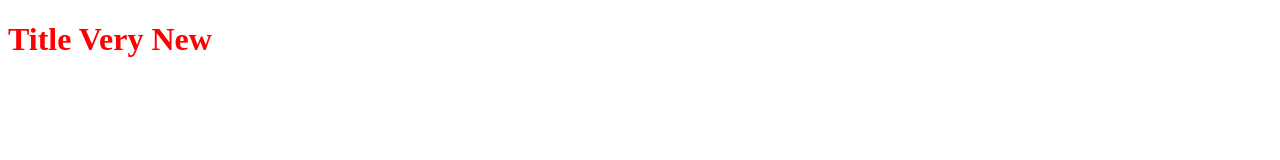
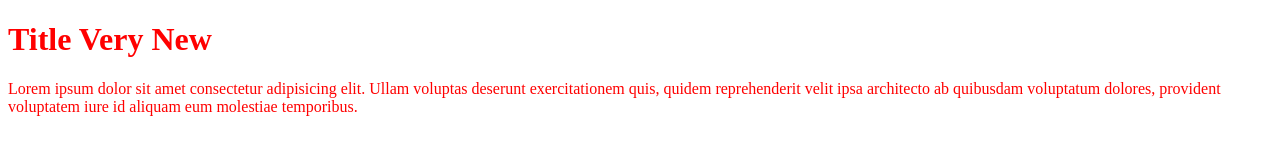
Before and after one commit to c4rlosviteri/git-workshop, a plain HTML site: page index.html in a window 1280 px wide. Drawn offline with Linux system fonts and the light colour scheme.

Commit message:
add paragraph

```diff
--- a/index.html
+++ b/index.html
@@ -9,5 +9,6 @@
 </head>
 <body>
   <h1>Title Very New</h1>
+  <p>Lorem ipsum dolor sit amet consectetur adipisicing elit. Ullam voluptas deserunt exercitationem quis, quidem reprehenderit velit ipsa architecto ab quibusdam voluptatum dolores, provident voluptatem iure id aliquam eum molestiae temporibus.</p>
 </body>
 </html>
```
